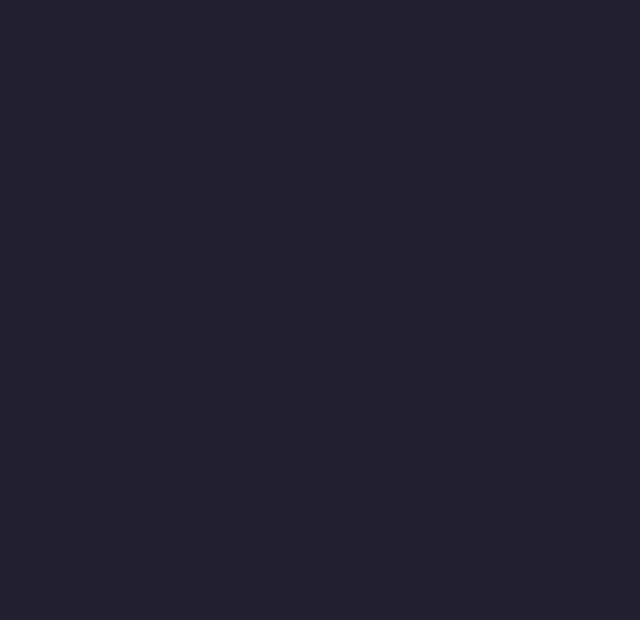
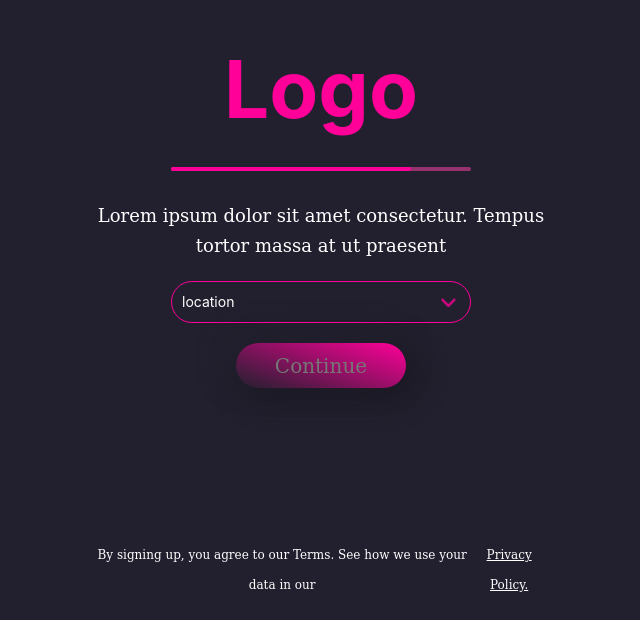
Before and after one commit to musho777/Dating, a React (Create React App) app: page /register/location in a window 1280 px wide. Before the commit this address had no page. Shown: the part 180-800 px from the top of the page, without its empty margins (319-959 px from the left). Built offline with nearby package versions, Linux system fonts and the light colour scheme.

Commit message:
password Page

```diff
--- a/src/Components/Layout/index.jsx
+++ b/src/Components/Layout/index.jsx
@@ -14,5 +14,12 @@ export const Layout = ({ children, text, progress, text2, logOut }) => {
         </G.Text>
         {children}
         {logOut && <S.LogOut color={Color('dark').color}>Log out</S.LogOut>}
+        {!logOut &&
+            <S.TextWrapper>
+                <G.Text style={{ display: 'flex' }} size={12} color={mood.textColor}>
+                    By signing up, you agree to our Terms. See how we use your data in our <span style={{ textDecorationLine: 'underline', marginLeft: '4px' }}> Privacy Policy.</span>
+                </G.Text>
+            </S.TextWrapper>
+        }
     </S.Layout>
 }
--- a/src/Components/Layout/styles.js
+++ b/src/Components/Layout/styles.js
@@ -26,3 +26,7 @@ export const LogOut = styled.text`
     position: absolute;
     bottom: 20px;
 `
+export const TextWrapper = styled.div`
+    position: absolute;
+    bottom: 20px;
+`
--- /dev/null
+++ b/src/Components/birthDate/dropDown.jsx
@@ -0,0 +1,25 @@
+import * as S from './styles'
+import { DropdownDown, DropdownUp } from '../svg'
+import { useState } from 'react'
+
+export const DropDown = ({ title, width, getData, data = [], selected }) => {
+    console.log(width)
+    const [openDropdown, setOpenDropdown] = useState(false)
+    function handleDropdownClick() {
+        setOpenDropdown(!openDropdown)
+    }
+
+    return <S.EachDate width={width} onClick={() => handleDropdownClick()}>
+        <S.EachValue>{selected ? selected : title}</S.EachValue>
+        {openDropdown ? <DropdownUp /> : <DropdownDown />}
+        {openDropdown &&
+            <S.DropdownListPosition width={width}>
+                <S.EachDropdownList>
+                    {data.map((e, i) => (
+                        <S.EachDropdownField key={i} onClick={() => getData(e)}>{e}</S.EachDropdownField>
+                    ))}
+                </S.EachDropdownList>
+            </S.DropdownListPosition>
+        }
+    </S.EachDate>
+}
--- /dev/null
+++ b/src/Pages/LocationPage/index.jsx
@@ -0,0 +1,34 @@
+import { useEffect, useState } from "react"
+import { Layout } from "../../Components/Layout"
+import { BirthDate } from "../../Components/birthDate"
+import { DropDown } from "../../Components/birthDate/dropDown"
+import { Button } from "../../ui/button"
+
+export const LocationPage = ({ title }) => {
+    const [screenWidth, setScreenWidth] = useState(window.innerWidth);
+
+    const data = ['Armenia', 'Russia', 'France', 'Italy', 'Greece', 'Germany', 'Spain']
+
+    const [selected, setSelected] = useState('')
+
+    useEffect(() => {
+        const handleResize = () => {
+            setScreenWidth(window.innerWidth);
+        }
+        window.addEventListener('resize', handleResize)
+        return () => {
+            window.removeEventListener('resize', handleResize)
+        }
+    }, [])
+
+    return <Layout progress={70} text={'Lorem ipsum dolor sit amet consectetur. Tempus tortor massa at ut praesent'}>
+        <DropDown
+            title={'location'}
+            width={(screenWidth <= 425 ? '80%' : '300px')}
+            getData={(e) => setSelected(e)}
+            data={data}
+            selected={selected}
+        />
+        <Button disabled={!selected} title={'Continue'} />
+    </Layout>
+}
--- a/src/Pages/NamePage/index.jsx
+++ b/src/Pages/NamePage/index.jsx
@@ -9,7 +9,7 @@ import { Color } from "../../Color"
 export const NamePage = () => {
     const [name, setName] = useState('')
     const mood = Color('dark')
-    return <Layout progress={20} text={'Lorem ipsum dolor sit amet consectetur.'}>
+    return <Layout progress={40} text={'Lorem ipsum dolor sit amet consectetur.'}>
         <Input onChange={(e) => setName(e.target.value)} placeholder={'Your name'} />
         <Button title="Continue" disabled={name.length === 0} top={30} />
         <G.TextBold16 color={mood.titleColor}>Use Facebook instead</G.TextBold16>
--- /dev/null
+++ b/src/Pages/PasswordPage/index.jsx
@@ -0,0 +1,28 @@
+import { useState } from "react"
+import { Layout } from "../../Components/Layout"
+import { Button } from "../../ui/button"
+import { Input } from "../../ui/input"
+import { useNavigate } from "react-router-dom"
+
+export const PasswordPage = () => {
+    const navigate = useNavigate()
+    const [password, setPassword] = useState([
+        { value: '', error: '' },
+        { value: '', error: '' }
+    ])
+    const handelChange = (e, i) => {
+        let item = [...password]
+        item[i].value = e
+        setPassword(item)
+    }
+    return <Layout progress={30} text={'Lorem ipsum dolor sit amet consectetur. Tempus tortor massa at ut praesent'}>
+        {password.map((elm, i) => {
+            return <Input key={i} onChange={(e) => handelChange(e.target.value, i)} placeholder={'Enter your password'} />
+        })}
+        <Button
+            disabled={(!password[0].value || !password[1].value)}
+            title={'Continue'}
+            onClick={() => navigate('/register/name')}
+        />
+    </Layout>
+}
--- a/src/Pages/VerifyCodePage/index.jsx
+++ b/src/Pages/VerifyCodePage/index.jsx
@@ -7,9 +7,8 @@ import { useNavigate } from "react-router-dom"
 export const VerifyCodePage = () => {
     const [code, setCode] = useState('')
     const navigate = useNavigate()
-
     return <Layout progress={10} text={'Lorem ipsum dolor sit amet consectetur.'}>
         <VerifyCode getCode={(e) => { setCode(e) }} />
-        <Button title="Continue" disabled={code.length !== 6} onClick={() => navigate('/register/name')} top={30} />
+        <Button title="Continue" disabled={code.length !== 6} onClick={() => navigate('/register/password')} top={30} />
     </Layout>
 }
--- a/src/routes/index.jsx
+++ b/src/routes/index.jsx
@@ -5,6 +5,8 @@ import { VerifyCodePage } from '../Pages/VerifyCodePage'
 import { NamePage } from '../Pages/NamePage'
 import { GenderPage } from '../Pages/GenderPage'
 import { AddImgPage } from '../Pages/AddImgPage'
+import { PasswordPage } from '../Pages/PasswordPage'
+import { LocationPage } from '../Pages/LocationPage'
 
 export const Router = () => {
     return (
@@ -15,6 +17,9 @@ export const Router = () => {
                 <Route path='/register/name' element={<NamePage />} />
                 <Route path='/register/gender' element={<GenderPage />} />
                 <Route path='/register/fileinput' element={<AddImgPage />} />
+                <Route path='/register/password' element={<PasswordPage />} />
+                <Route path='/register/location' element={<LocationPage />} />
+
             </Routes>
         </BrowserRouter>
     )
```
Also changed, not shown: src/GStyles.js (line endings or trailing spaces).
